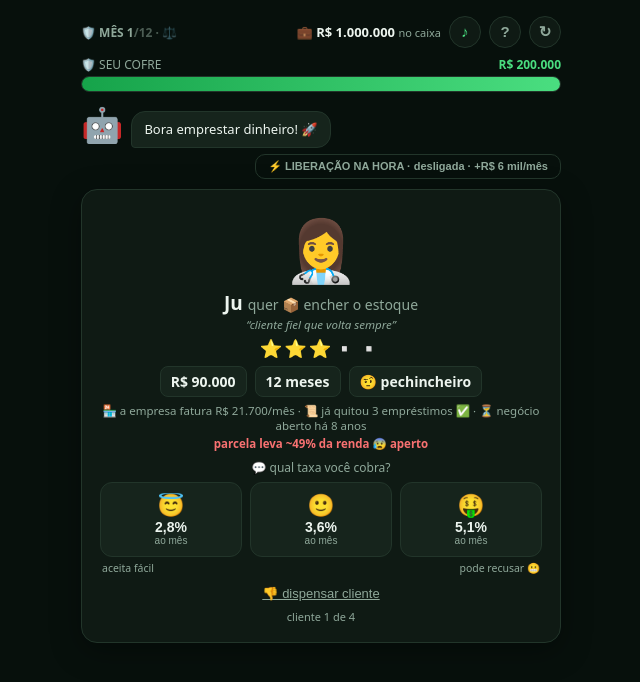
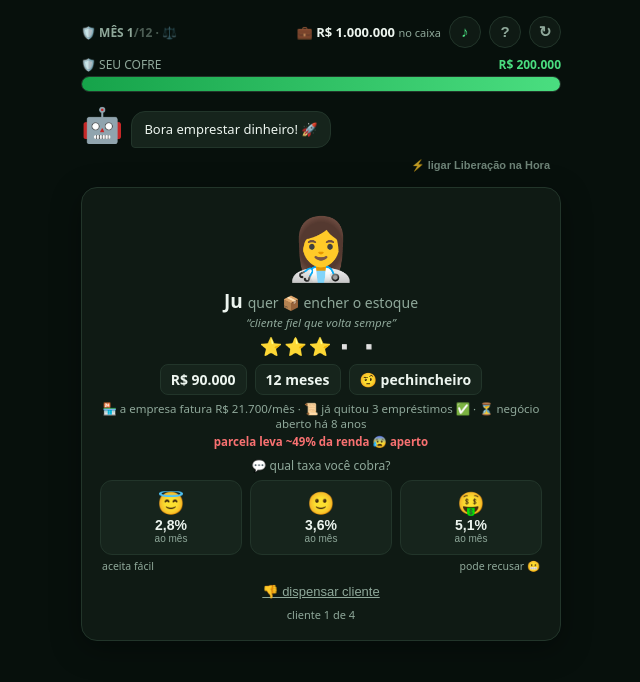
Before and after one commit to FuzzionX545/spread, a React (Vite) app: page / in a window 1280 px wide. Both pictures are taken after a click on the button "▶ JOGAR". Shown: the top 682 px of the page, without its empty margins (319-959 px from the left). Built offline with nearby package versions, Linux system fonts and the light colour scheme.

Commit message:
Liberacao na Hora: chip discreto aprovado + 2 cards de Ajuda
- chip sem o custo no rotulo (custo na fala, tooltip e Ajuda)
- Ajuda deixa claro: os R$6k sao CUSTO fixo mensal, nao ganho
- card "Por que eles vem ate VOCE?" com a tese do ticket pequeno

```diff
--- a/src/App.jsx
+++ b/src/App.jsx
@@ -1173,26 +1173,29 @@ export default function App() {
         <Balao txt={g.fala} mini />
       </div>
 
-      {/* ⚡ diferencial competitivo: análise em minutos — por isso mais gente engole a taxa alta */}
+      {/* ⚡ diferencial competitivo: análise em minutos — por isso mais gente engole a taxa alta.
+          Visual discreto: o custo aparece na fala ao ligar, no tooltip e na Ajuda — não no botão. */}
       <div style={{ display: "flex", justifyContent: "flex-end", margin: "0 0 8px" }}>
         <button
+          title="Análise de crédito em minutos: a taxa alta é aceita com muito mais frequência. Custa R$ 6 mil por mês enquanto estiver ligada."
           onClick={() => {
             SFX.clique();
             setG((s) => ({
               ...s, turbo: !s.turbo,
               fala: !s.turbo
-                ? "⚡ Liberação na Hora LIGADA: análise em minutos. A taxa alta desce mais fácil. Custa R$ 6 mil/mês."
+                ? "⚡ Liberação na Hora LIGADA (R$ 6 mil/mês): análise em minutos — quem tem pressa aceita a taxa alta."
                 : "Liberação na Hora desligada. De volta ao comitê lento. 🐢",
             }));
           }}
           style={{
             background: g.turbo ? "#123B24" : "none",
-            border: `1px solid ${g.turbo ? C.green : C.line}`,
+            border: `1px solid ${g.turbo ? C.green : "transparent"}`,
             color: g.turbo ? C.green : C.mute,
-            borderRadius: 10, padding: "5px 12px", fontSize: 11, fontWeight: 800, cursor: "pointer",
+            borderRadius: 999, padding: "4px 10px", fontSize: 11, fontWeight: 700,
+            cursor: "pointer", opacity: g.turbo ? 1 : 0.75,
           }}
         >
-          ⚡ LIBERAÇÃO NA HORA · {g.turbo ? "LIGADA" : "desligada"} · +R$ 6 mil/mês
+          ⚡ {g.turbo ? "Liberação na Hora: LIGADA" : "ligar Liberação na Hora"}
         </button>
       </div>
 
@@ -1406,8 +1409,10 @@ const DICAS = [
     mais: "Os investidores colocam 80% do fundo e recebem CDI + 3,6% ao ano (na vida real hoje: cota sênior de FIDC paga CDI+2 a 5%). Quem paga esse rendimento é VOCÊ, com os juros dos clientes. Se o cliente te paga 3,6% ao mês e o investidor custa ~1,4%, a diferença — o SPREAD — é seu lucro. Daí o nome do jogo." },
   { e: "💬", t: "Você define a taxa", d: "😇 aceita fácil · 🙂 justa · 🤑 pode recusar.",
     mais: "Cliente 🤨 pechincheiro recusa a taxa alta 70% das vezes (e até a justa, 30%). E tem o efeito escondido: taxa alta = parcela pesada = +35% de risco de calote, porque aperta o orçamento do cliente. É real: juro abusivo aumenta a inadimplência que ele tenta cobrir." },
-  { e: "⚡", t: "Liberação na Hora", d: "+R$ 6 mil/mês · a taxa alta desce mais fácil.",
-    mais: "O banco grande leva semanas de comitê; quem tem pressa (fornecedor cobrando amanhã, oportunidade relâmpago) paga mais caro pra quem libera em minutos. Ligando o turbo, a aceitação da taxa 🤑 sobe de 65% pra 85% (e de 30% pra 50% no pechincheiro) — mas a velocidade custa gente e sistema: R$ 6 mil por mês, todo mês em que estiver ligada. Velocidade é produto: no mercado real, fintech cobra mais caro que banco e cresce ASSIM." },
+  { e: "🏦", t: "Por que eles vêm até VOCÊ?", d: "Todo cliente aqui foi recusado (ou não esperado) pelo banco grande.",
+    mais: "O banco grande recusa ou demora por motivos que o jogo carrega escondidos: sem garantia real (os clientes sem 🧾), empresa jovem (menos de 1 ano de porta aberta), sem histórico (nunca pegou empréstimo), parcela apertada no orçamento — e o principal: TICKET PEQUENO. Analisar um pedido custa quase o mesmo pro banco seja ele de R$ 60 mil ou de R$ 5 milhões; no pequeno, o custo da análise come o lucro, então o banco nem olha. É por isso que os pedidos aqui são de R$ 40 a 160 mil: esse é o mercado que sobra — e o seu negócio é ser o banco que ele encontra." },
+  { e: "⚡", t: "Liberação na Hora", d: "Análise em minutos — CUSTA R$ 6 mil todo mês ligada.",
+    mais: "O banco grande leva semanas de comitê; quem tem pressa (fornecedor cobrando amanhã, oportunidade relâmpago) paga mais caro pra quem libera em minutos. Com a chave LIGADA, a aceitação da taxa 🤑 sobe de 65% pra 85% (e de 30% pra 50% no pechincheiro). O preço: R$ 6 mil SAEM do seu caixa todo mês em que a chave estiver ligada — é a equipe extra e o sistema que analisam rápido, pagos mesmo se ninguém pegar empréstimo no mês. Não é ganho garantido: é custo fixo comprando aceitação. Velocidade é produto — no mercado real, fintech cobra mais caro que banco e cresce exatamente assim." },
   { e: "⭐", t: "As estrelas (score)", d: "Mais estrelas = paga certinho.",
     mais: "Chance de calote POR MÊS no mercado normal: ⭐ 12,6% · ⭐⭐ 7,7% · ⭐⭐⭐ 4,5% · ⭐⭐⭐⭐ 2,5% · ⭐⭐⭐⭐⭐ 1,3%. Por isso as taxas que eles aceitam são diferentes (5,2% → 2,3% ao mês): o banco cobra dos arriscados o prejuízo que eles causam. Na vida real esse score vem do Serasa/histórico — e funciona igualzinho." },
   { e: "🪙", t: "Tokenização (RWA)", d: "Sua carteira vira 10 tokens. Venda = dinheiro na hora, risco vai junto.",
```
